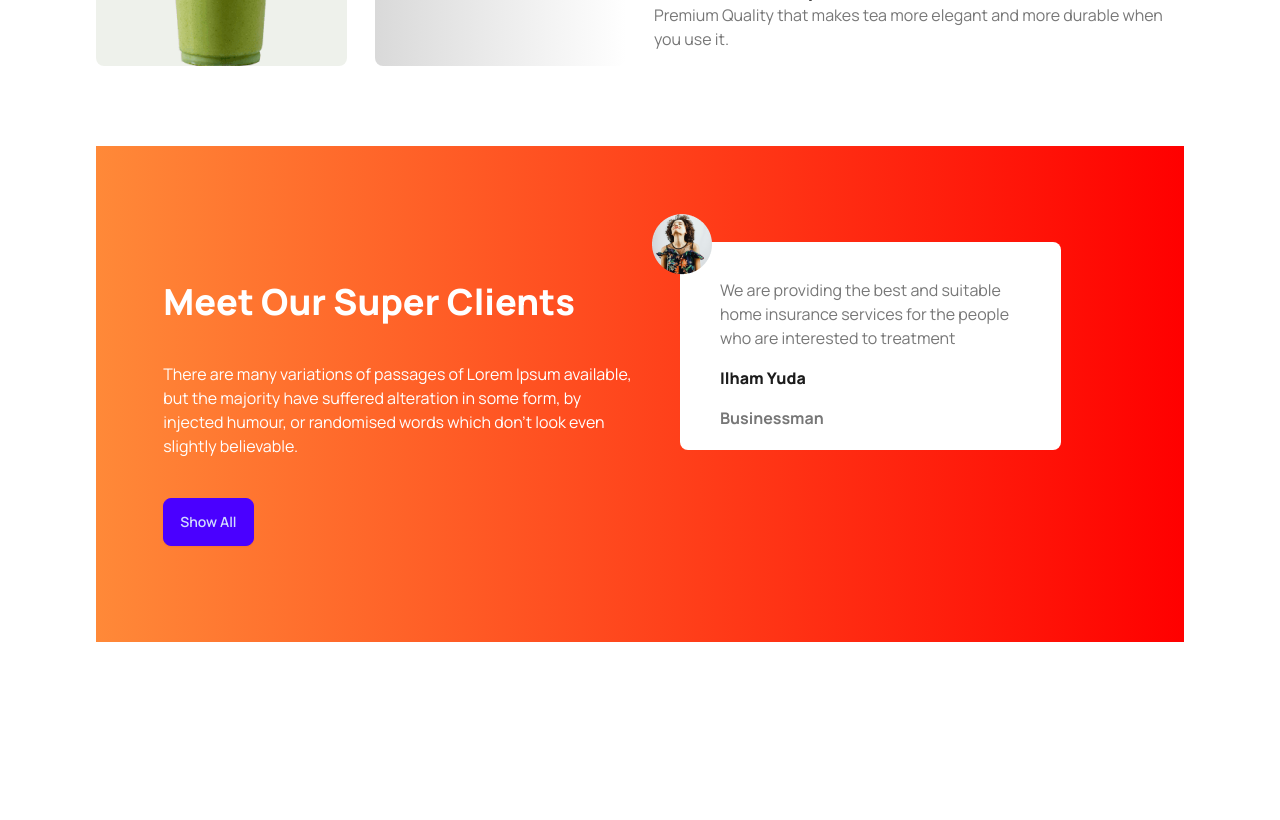
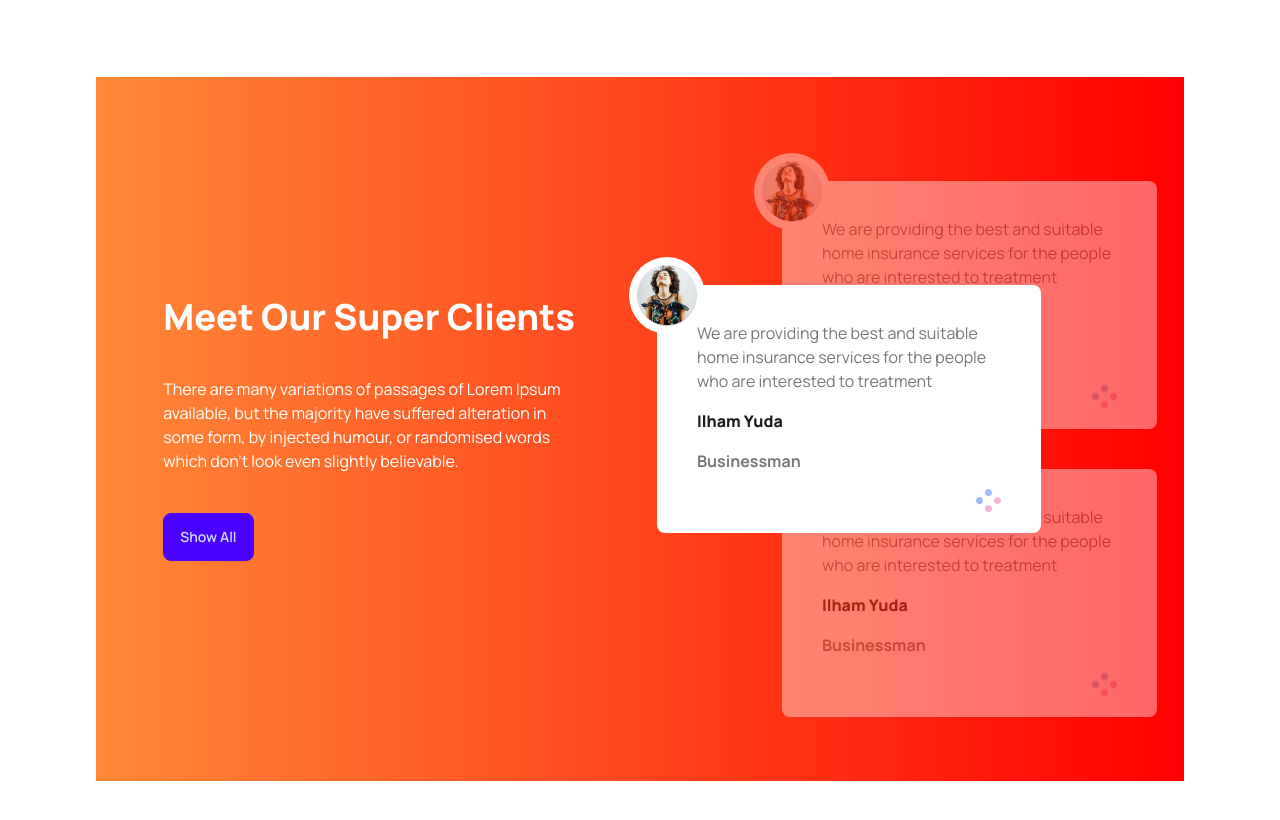
Before and after one commit to SarkarKeshob/tea_house, a plain HTML site: page Index.html in a window 1280 px wide. Shown: the part 1538-2358 px from the top of the page. Before the commit the page ends 2260 px from the top, so only its background shows below. Drawn offline with nearby package versions, Linux system fonts and the light colour scheme.

Commit message:
uploading compleated comment section

```diff
--- a/Index.html
+++ b/Index.html
@@ -28,9 +28,9 @@
 
         <div class="hero my-8" id="banner">
             <div class="hero-content flex-col md:flex-row-reverse lg:flex-row-reverse">
-              <div id="image">
+              <div id="image" class="relative">
                 <img src="images/banner.png" class="md:max-w-md" />
-                <div id="relative" class=" flex flex-col items-center gap-5 bg-white md:p-5 w-20 md:flex-row md:w-60 md:h-auto drop-shadow-md">
+                <div id="absolute" class=" flex items-center gap-5 bg-white md:p-5 w-full md:flex-row md:w-60 md:h-auto drop-shadow-md absolute bottom-0 md:bottom-0 md:left-10">
                     <i class="fa-solid fa-star text-3xl text-amber-400"></i>
                     <div id="content">
                         <h4 class="text-title_color">5.00</h4>
@@ -129,19 +129,50 @@
     <!-- comment section -->
     <section id="comments" class="my-20">
 
-        <div id="comment_container" class=" text-white md:px-10 md:py-24 flex flex-col md:flex-row gap-10">
-            <div id="comment_left" class="mt-10 space-y-10 md:w-1/2">
+        <div id="comment_container" class=" text-white md:pl-10 pr-0 md:py-16 flex flex-col md:flex-row">
+            <div class="flex items-center">
+              <div id="comment_left" class="space-y-10 w-fit md:w-2/3">
                 <h1 class="font-extrabold text-3xl md:text-4xl">Meet Our Super Clients</h1>
                 <p class="">There are many variations of passages of Lorem Ipsum available, but the majority have suffered alteration in some form, by injected humour, or randomised words which don't look even slightly believable. </p>
                 <button class="btn btn-primary">Show All</button>
             </div>
-
-            <div id="comment_right" class="bg-white h-fit md:py-5 rounded-lg md:px-10 space-y-4 relative w-fit md:w-2/5">
-                <img src="images/client.png" alt="" class="absolute -top-7 -left-7">
+            </div>
+            <!-- review-container -->
+            <div class="relative">
+              <!-- review-1 -->
+              <div id="comment_right" class="bg-white h-fit md:py-5 rounded-lg md:px-10 space-y-4 relative md:mx-auto opacity-40 my-10 w-fit z-10">
+                <img src="images/client.png" alt="" class="absolute -top-7 -left-7 ">
                 <p class="text-text_color">We are providing the best and suitable home insurance services for the people who are interested to treatment</p>
                 <h4 class="font-extrabold text-title_color">Ilham Yuda</h4>
                 <h6 class="text-text_color font-bold">Businessman</h6>
+                <div class="flex justify-end" >
+                  <img src="images/circles.png" alt="">
+                </div>
+              </div>
+            <!-- review-2 -->
+              <div id="comment_right" class="bg-white h-fit md:py-5 rounded-lg md:px-10 space-y-4 absolute w-fit md:w-96 top-1/4 lg:-left-1/3 md:mx-auto z-20">
+                <img src="images/client.png" alt="" class="absolute -top-7 -left-7 ">
+                <p class="text-text_color">We are providing the best and suitable home insurance services for the people who are interested to treatment</p>
+                <h4 class="font-extrabold text-title_color">Ilham Yuda</h4>
+                <h6 class="text-text_color font-bold">Businessman</h6>
+                <div class="flex justify-end" >
+                  <img src="images/circles.png" alt="">
+                </div>
+
             </div>
+            <!-- review 3 -->
+            <div id="comment_right" class="bg-white w-fit h-fit md:py-5 rounded-lg md:px-10 space-y-4 relative md:mx-auto opacity-40 z-10">
+                <img src="images/client.png" alt="" class="absolute -top-7 -left-7 ">
+                <p class="text-text_color">We are providing the best and suitable home insurance services for the people who are interested to treatment</p>
+                <h4 class="font-extrabold text-title_color">Ilham Yuda</h4>
+                <h6 class="text-text_color font-bold">Businessman</h6>
+                <div class="flex justify-end" >
+                  <img src="images/circles.png" alt="">
+                </div>
+
+            </div>
+            </div>
+
         </div>
 
     </section>
--- a/styles/styles.css
+++ b/styles/styles.css
@@ -15,12 +15,6 @@
 
     /* Banner Section */
         /* rating section */
-        #relative{
-            position: relative;
-            bottom:6rem;
-            left:1rem;
-            border-radius: 8px;
-        }
         #content h4{
                 font-weight: 800;
             }
@@ -76,7 +70,9 @@
                 margin: 0 auto;
             }
 
-            /* #comment_right{
-                width: 40%;
-            } */
+            #comment_right .absolute{
+                border: 8px solid white;
+                border-radius: 100%;
+                background-color: #D9D9D9;
+            }
 /* main end */
```
